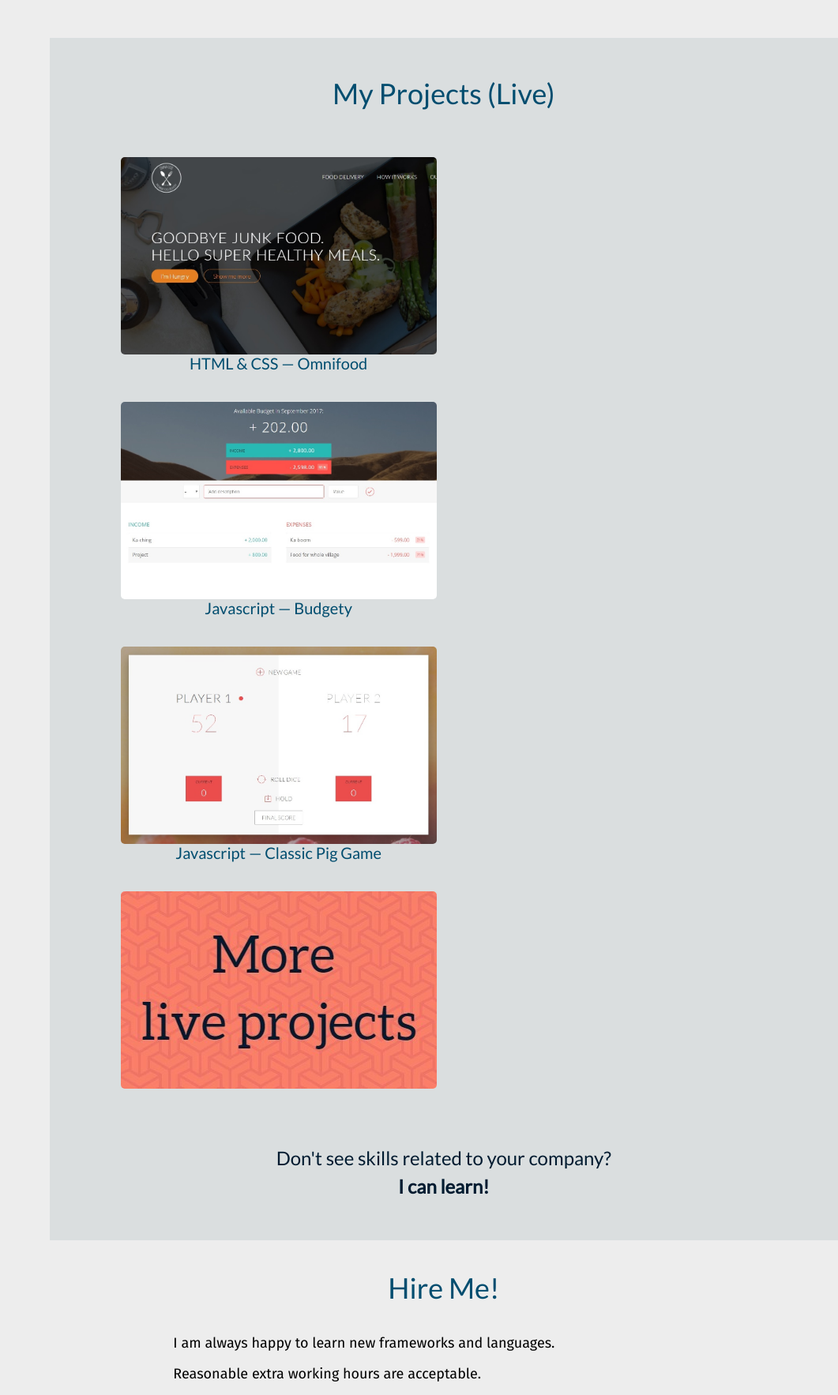
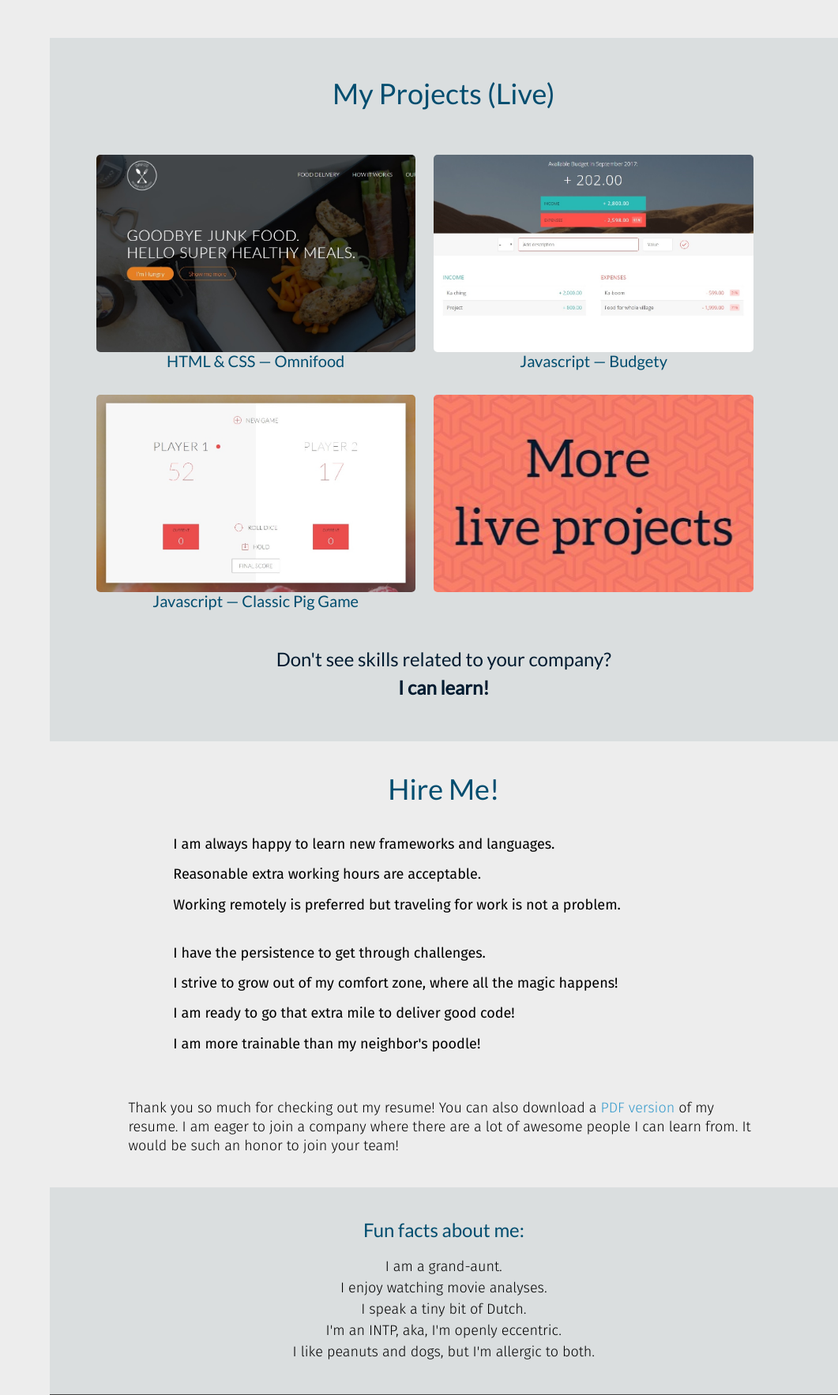
Before and after one commit to lucidkodo/FE-Resume, a PHP site: page / in a window 1280 px wide. Shown: the part 2235-4002 px from the top of the page at 79% size, without its empty margins (219-1280 px from the left). Run offline with PHP 8.4, Linux system fonts and the light colour scheme; style sheets or scripts are compiled from the project's sources; some libraries are stand-ins or nearby versions.

Commit message:
changed width properties

```diff
--- a/resources/css/style.css
+++ b/resources/css/style.css
@@ -293,22 +293,22 @@ header {
 /* ----------------------------------------------- */
 .section-projects {
 	background-color: #dadedf;
-	padding: 50px 70px;
+	padding: 5%;
 }
 
 .my-projects {
-	margin: 30px 20px;
-	width: 30%;
+	width: 45%;
+	height: 250px;
+	margin: 3% 1%;
 	display: inline-block;
 	background-size: cover;
-	width: 400px;
-	height: 250px;
+	/*width: 400px;*/
 	border-radius: 5px;
 }
 
 .project-links {
 	background-color: #000;
-	width: 400px;
+	width: 100%;
 	height: 250px;
 	border-radius: 5px;
 	padding-top: 130px;
```
